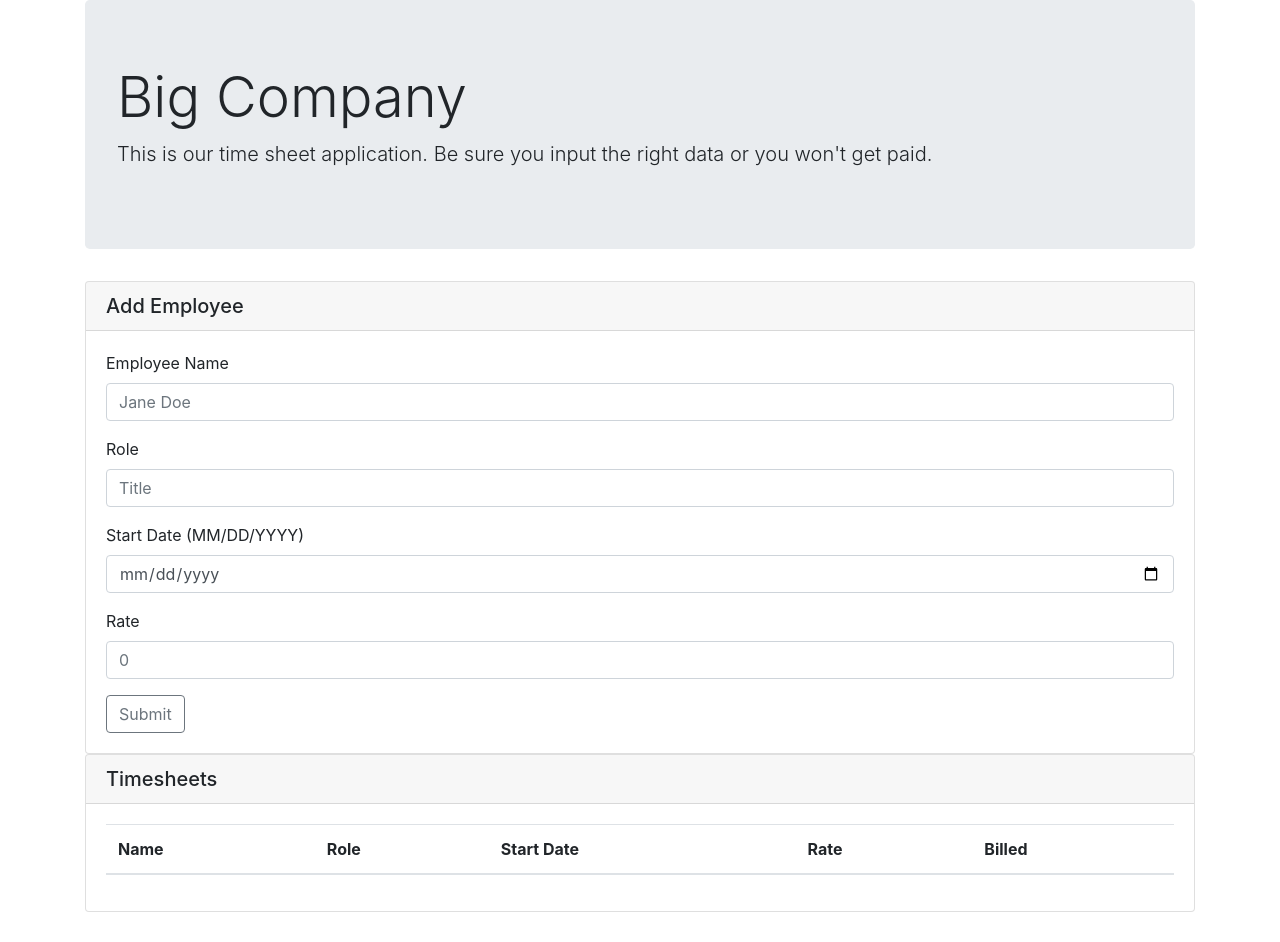
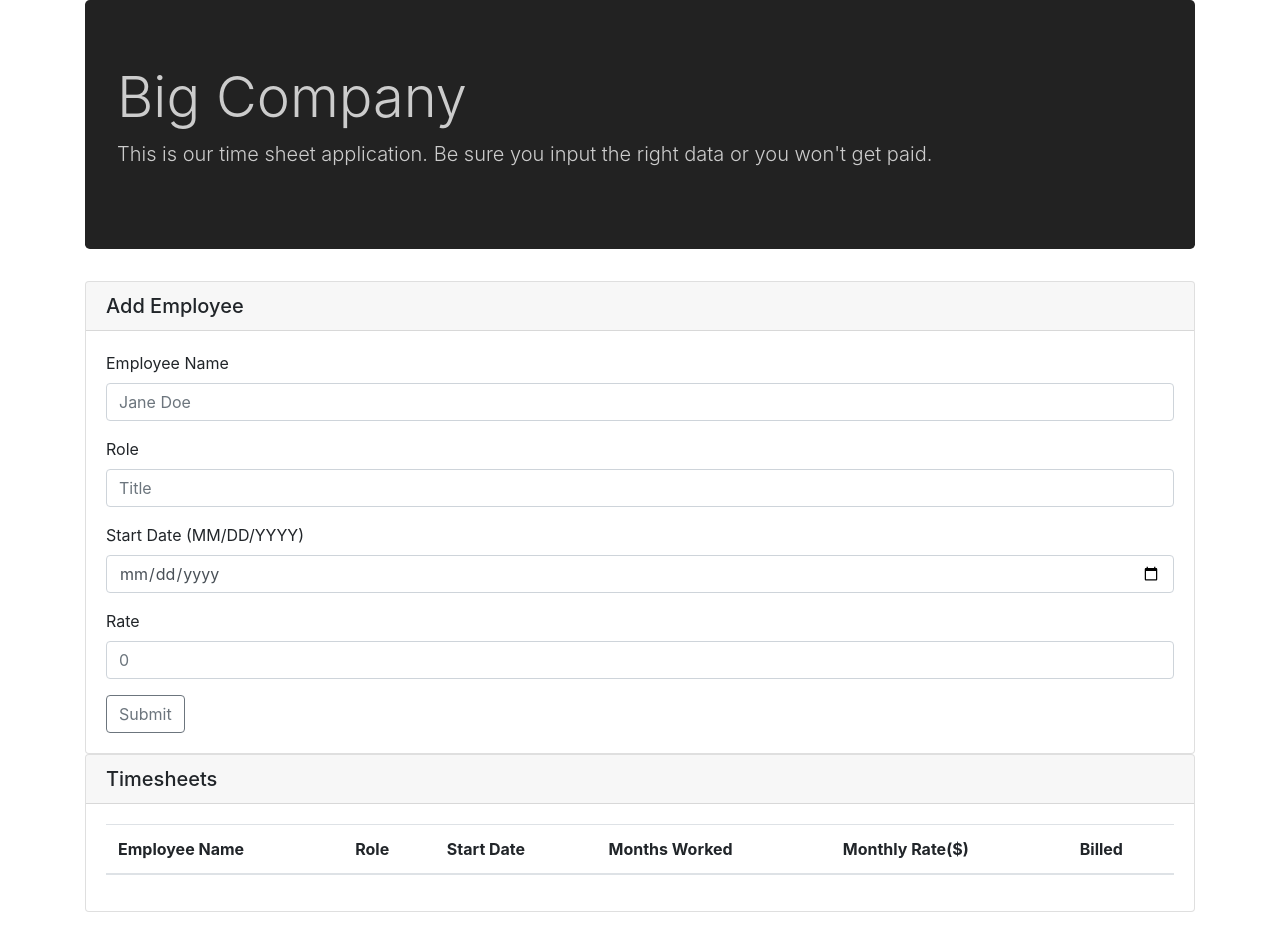
Before and after one commit to mbrennecke/timesheet, a plain HTML site: page index.html in a window 1280 px wide. Drawn offline with nearby package versions, Linux system fonts and the light colour scheme.

Commit message:
corrected table columns

```diff
--- a/assets/css/style.css
+++ b/assets/css/style.css
@@ -1,3 +1,8 @@
 .container {
 	margin-bottom: 30px;
 }
+
+.jumbotron {
+	background-color: #222;
+	color: #ccc!important;
+}
--- a/index.html
+++ b/index.html
@@ -52,10 +52,11 @@
 						<table class="table">
 						  <thead>
 							<tr>
-							  <th scope="col">Name</th>
+							  <th scope="col">Employee Name</th>
 							  <th scope="col">Role</th>
 							  <th scope="col">Start Date</th>
-							  <th scope="col">Rate</th>
+							  <th scope="col">Months Worked</th>
+							  <th scope="col">Monthly Rate($)</th>
 							  <th scope="col">Billed</th>
 							</tr>
 						  </thead>
```
